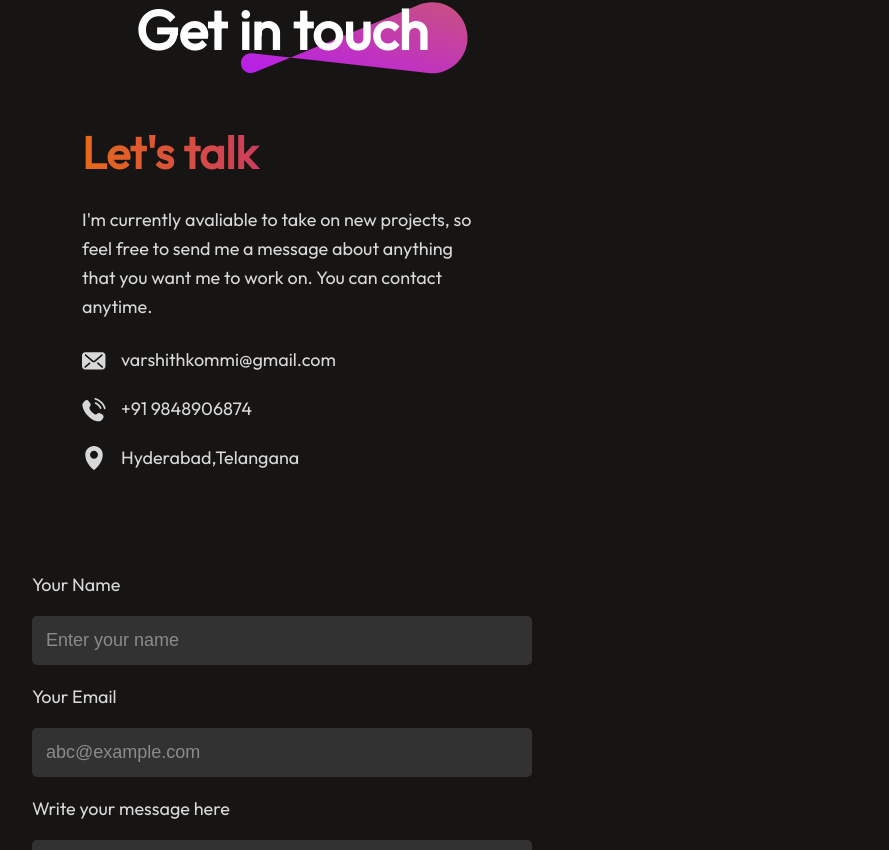
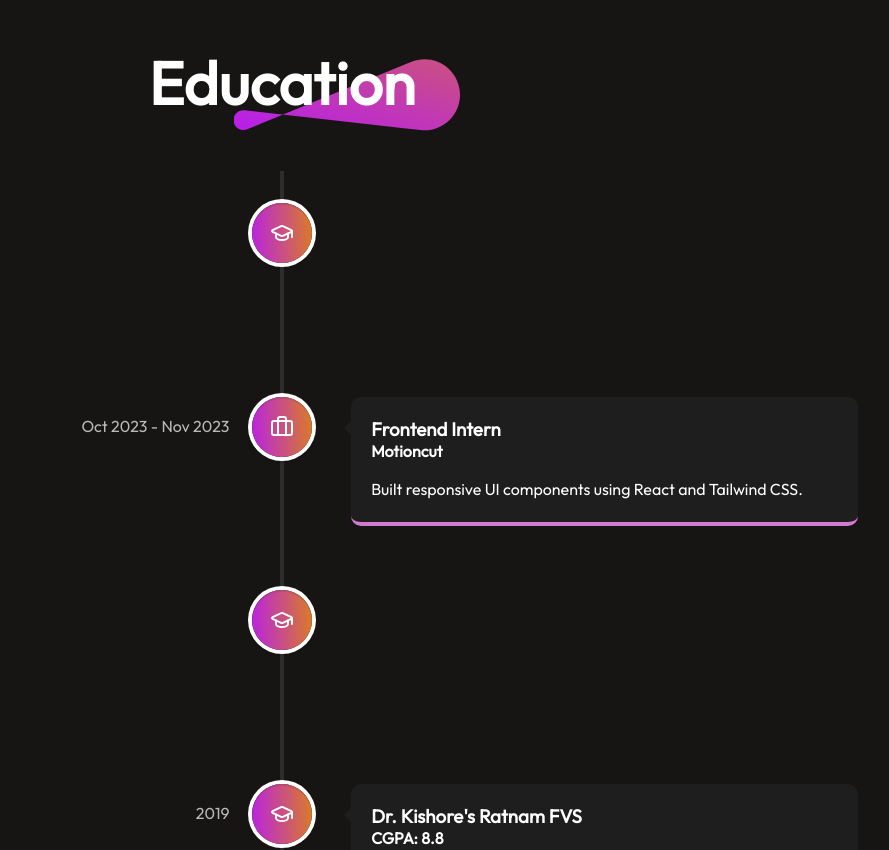
Before and after one commit to varshithchowdary/varshithchowdary, a React (Create React App) app: page / in a window 1280 px wide. Shown: the part 2615-3465 px from the top of the page, without its empty margins (358-1247 px from the left). Built offline with nearby package versions, Linux system fonts and the light colour scheme.

Commit message:
Time line added

```diff
--- a/package.json
+++ b/package.json
@@ -7,11 +7,13 @@
     "@testing-library/jest-dom": "^6.6.3",
     "@testing-library/react": "^16.2.0",
     "@testing-library/user-event": "^13.5.0",
+    "lucide-react": "^0.488.0",
     "react": "^19.0.0",
     "react-anchor-link-smooth-scroll": "^1.0.12",
     "react-dom": "^19.0.0",
     "react-scripts": "5.0.1",
     "react-scroll": "^1.9.3",
+    "react-vertical-timeline-component": "^3.5.3",
     "web-vitals": "^2.1.4"
   },
   "scripts": {
--- a/src/App.js
+++ b/src/App.js
@@ -6,6 +6,7 @@ import About from './components/About/About';
 import Profile from './components/Profiles/Profile';
 import Contact from './components/Contact/Contact';
 import Footer from './components/Footer/Footer';
+import Timeline from './components/Timeline/Timeline';
 
 function App() {
   return (
@@ -14,6 +15,7 @@ function App() {
     <Bob/>
     <About/>
     <Profile/>
+    <Timeline/>
     <Contact/>
     <Footer/>
    </div>
--- a/src/components/Navbar/Navbar.js
+++ b/src/components/Navbar/Navbar.js
@@ -14,7 +14,7 @@ const[menu,setMenu] = useState("home");
         <li><AnchorLink className='anchor-link' href='#home'><p onClick={()=>setMenu("home")}>Home</p></AnchorLink>{menu==="home" ? <img src={underline} alt=''/>:<></>}</li>
         <li><AnchorLink className='anchor-link'offset={50} href='#about'><p onClick={()=>setMenu("about")}>About me</p></AnchorLink>{menu==="about" ? <img src={underline} alt=''/>:<></>}</li>
         <li><AnchorLink className='anchor-link'offset={50} href='#profiles'><p onClick={()=>setMenu("profiles")}>Profiles</p></AnchorLink>{menu==="profiles" ? <img src={underline} alt=''/>:<></>}</li>
-        <li><AnchorLink className='anchor-link'offset={50} href='#education'><p onClick={()=>setMenu("education")}>Education</p></AnchorLink>{menu==="eduation" ? <img src={underline} alt=''/>:<></>}</li>
+        <li><AnchorLink className='anchor-link'offset={50} href='#timeline'><p onClick={()=>setMenu("")}>Education</p></AnchorLink>{menu==="eduation" ? <img src={underline} alt=''/>:<></>}</li>
         <li><AnchorLink className='anchor-link'offset={50} href='#contact'><p onClick={()=>setMenu("contact")}>Contact</p></AnchorLink>{menu==="contact" ? <img src={underline} alt=''/>:<></>}</li>
       </ul>
 
--- a/src/components/Profiles/Profile.js
+++ b/src/components/Profiles/Profile.js
@@ -8,7 +8,7 @@ const Profile = () => {
   return (
     <div id='profiles' className='profile'>
       <div className='title'>
-        <h1>My Coding Profiles</h1>
+        <h1>My Profiles</h1>
         <img src={theme_pattern} alt="Theme Pattern" />
       </div>
 
--- /dev/null
+++ b/src/components/Timeline/Timeline.css
@@ -0,0 +1,41 @@
+.timeline {
+  display: flex;
+  flex-direction: column;
+  align-items: center;
+  padding: 80px 0;
+  background: transparent;
+}
+
+.title {
+  position: relative;
+  text-align: center;
+  margin-bottom: 50px;
+}
+
+.title h1 {
+  font-size: 60px;
+  font-weight: 600;
+  color: white;
+  z-index: 1;
+  position: relative;
+}
+
+.title img {
+  position: absolute;
+  bottom: -10px;
+  left: 70%;
+  transform: translateX(-50%);
+  z-index: 0;
+  opacity: 1;
+  pointer-events: none;
+  filter: none;
+  max-width: 250px;
+}
+
+/* Remove the default bottom white "curl" or border */
+.vertical-timeline-element-content {
+  border-bottom: 4px solid #d07bcc !important; /* custom underline */
+  background: #1e1e1e !important;
+  border-radius: 10px !important;
+  box-shadow: none !important;
+}
--- /dev/null
+++ b/src/components/Timeline/Timeline.js
@@ -0,0 +1,81 @@
+import React from 'react';
+import './Timeline.css';
+import {
+  VerticalTimeline,
+  VerticalTimelineElement,
+} from 'react-vertical-timeline-component';
+import 'react-vertical-timeline-component/style.min.css';
+import { Briefcase, GraduationCap } from 'lucide-react';
+import theme_pattern from '../../assets/theme_pattern.svg';
+
+const timelineData = [
+  {
+    title: 'Chaitanya Bharathi Institute of Technology',
+    subtitle: 'CGPA: 8.16',
+    date: '2021 - 2025',
+    description: 'Pursuing B.Tech in Computer Science and Engineering.',
+    icon: <GraduationCap size={20} />,
+  },
+  {
+    title: 'Frontend Intern',
+    subtitle: 'Motioncut',
+    date: 'Oct 2023 - Nov 2023',
+    description: 'Built responsive UI components using React and Tailwind CSS.',
+    icon: <Briefcase size={20} />,
+  },
+  {
+    title: 'Sri Chaitanya Jr Colleg',
+    subtitle: 'Intermediate-MPC',
+    date: '2020 - 2021',
+    description: 'Completed Intermediate with a focus on MPC stream.',
+    icon: <GraduationCap size={20} />,
+  },
+  {
+    title: " Dr. Kishore's Ratnam FVS",
+    subtitle: 'CGPA: 8.8',
+    date: '2019',
+    description: "Completed I completed my class 10 education at Dr. Kishore's Ratnam FVS, Nellore.",
+    icon: <GraduationCap size={20} />,
+  },
+];
+
+const Timeline = () => {
+  return (
+    <div className="timeline" id="timeline">
+      <div className="title">
+        <h1>Education</h1>
+        <img src={theme_pattern} alt="Theme Pattern" />
+      </div>
+      <VerticalTimeline lineColor="rgba(255, 255, 255, 0.1)">
+        {timelineData.map((item, index) => (
+          <VerticalTimelineElement
+            key={index}
+            date={item.date}
+            contentStyle={{
+              background: '#1e1e1e',
+              color: '#fff',
+              borderBottom: '4px solid #da7c25', // 👈 custom bottom line here
+              boxShadow: 'none',
+              borderRadius: '10px',
+              padding: '20px',
+            }}
+            contentArrowStyle={{
+              borderRight: '7px solid #1e1e1e',
+            }}
+            iconStyle={{
+              background: 'linear-gradient(267deg, #da7c25, #b923e1)',
+              color: '#fff',
+            }}
+            icon={item.icon}
+          >
+            <h3 className="vertical-timeline-element-title">{item.title}</h3>
+            <h4 className="vertical-timeline-element-subtitle">{item.subtitle}</h4>
+            <p>{item.description}</p>
+          </VerticalTimelineElement>
+        ))}
+      </VerticalTimeline>
+    </div>
+  );
+};
+
+export default Timeline;
```
Also changed, not shown: 1 other file (tests, documents, lock files or other folders).
